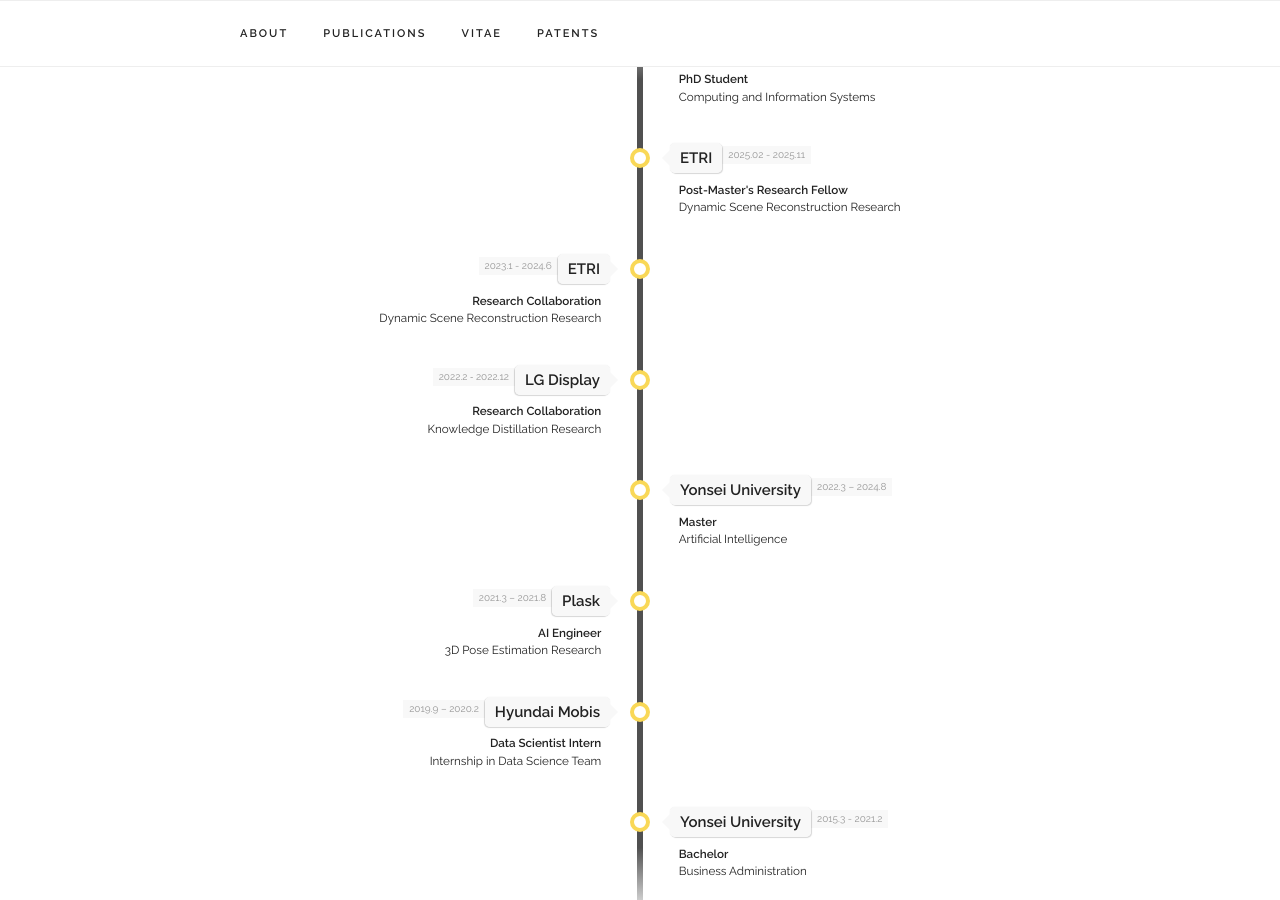
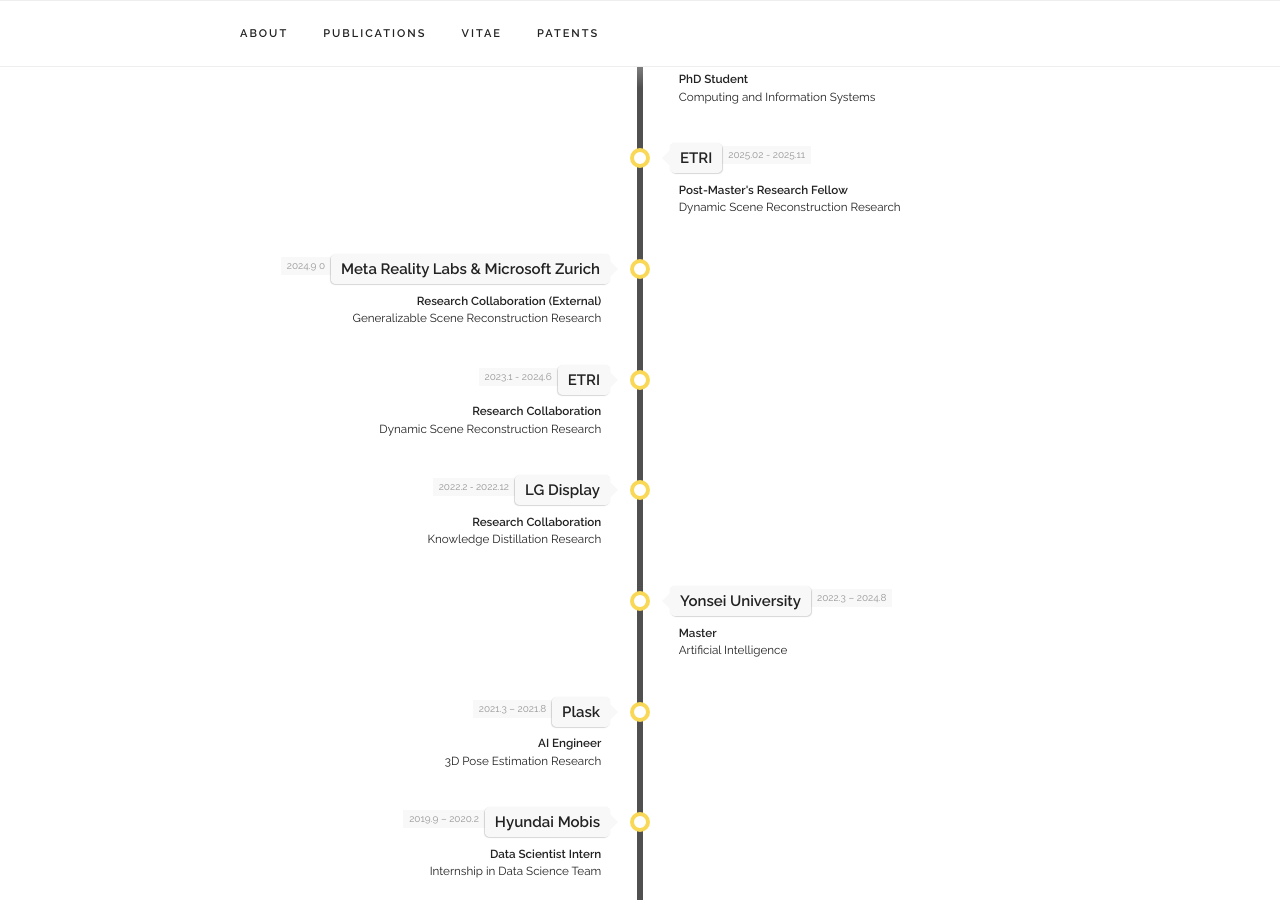
Before and after one commit to seoha-kim/seoha-kim.github.io, a Jekyll site: the page built from index.html, in a window 1280 px wide and 900 px high, scrolled down 2136 px. Built offline with Jekyll 4.4.1, drawn with Linux system fonts in a browser that asks for light colours; some web fonts are replaced.

Commit message:
Update experience.yaml

```diff
--- a/_data/experience.yaml
+++ b/_data/experience.yaml
@@ -10,6 +10,12 @@ experiences:
   title: "Post-Master's Research Fellow"
   subtitle: "Dynamic Scene Reconstruction Research"
   category: "school"
+
+- place: "Meta Reality Labs & Microsoft Zurich"
+  time: "2024.9 0"
+  title: "Research Collaboration (External)"
+  subtitle: "Generalizable Scene Reconstruction Research"
+  category: "work"
 
 - place: "ETRI"
   time: "2023.1 - 2024.6"
```
